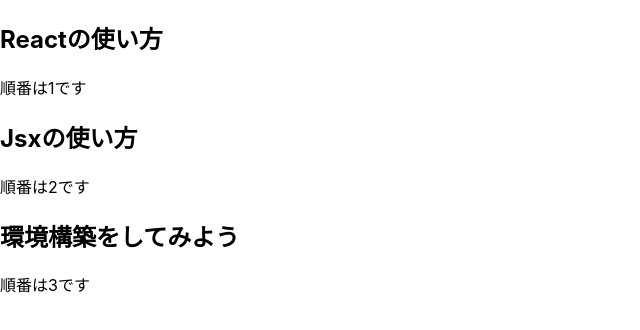
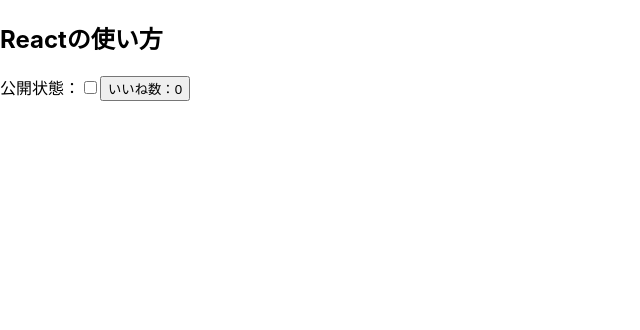
Before and after one commit to MoekoTakahashi/React-study, a React (Create React App) app: page / in a window 1280 px wide. Shown: the top 330 px of the page, without its empty margins (0-640 px from the left). Built offline with nearby package versions, Linux system fonts and the light colour scheme.

Commit message:
React入門#6

```diff
--- a/src/Article.jsx
+++ b/src/Article.jsx
@@ -1,16 +1,13 @@
 import React from 'react';
+import LikeButton from "./LikeButton";
 const Article = (props) => {
-  let publishState = "";
-  if(props.isPublished) {
-    publishState = "公開"
-  }else{
-    publishState = "非公開"
-  }
   return (
     <div>
       <h2>{props.title}</h2>
-      <p>順番は{props.order}です</p>
-
+      <label htmlFor="check">公開状態：</label>
+      <input type="checkbox"checked={props.isPublished}
+      id="check" onClick={() => props.toggle()}/>
+      <LikeButton count={props.count}/>
     </div>
   )
 };
--- a/src/Blog.jsx
+++ b/src/Blog.jsx
@@ -3,14 +3,45 @@
 class Blog extends React.Component {
   constructor(props) {
     super(props);
+    this.state = {
+      isPublished: false,
+      count: 0
+    }
+  }
+
+  componentDidMount() {
+    document.getElementById('counter').addEventListener('click',this.countUp)
+  }
+  componentDidUpdate() {
+
+    if (this.state.count >= 10){
+      this.setState({count: 0})
+    }
+  }
+
+  componentWillUnmount () {
+    document.getElementById('counter').removeEventListener('click',this.countUp)
+  }
+
+  togglePublished = () => {
+    this.setState ({
+      isPublished: !this.state.isPublished
+    })
+  };
+
+  countUp = () => {
+    this.setState({count: this.state.count + 1
+    });
   }
   render(){
     const authorName = "Torahack"
     return (
       <>
-       <Article title={"Reactの使い方"} order={1}/>
-       <Article title={"Jsxの使い方"} order={2}/>
-       <Article title={"環境構築をしてみよう"} order={3}/>
+       <Article title={"Reactの使い方"}
+       isPublished={this.state.isPublished}
+       toggle={()=>this.togglePublished()}
+       count={this.state.count}/>
+
       </>
     )
   }
--- /dev/null
+++ b/src/LikeButton.jsx
@@ -0,0 +1,8 @@
+import React from 'react'
+
+const LikeButton = (props) =>{
+ return (
+   <button id={"counter"}>いいね数：{props.count}</button>
+ )
+}
+export default LikeButton
```
